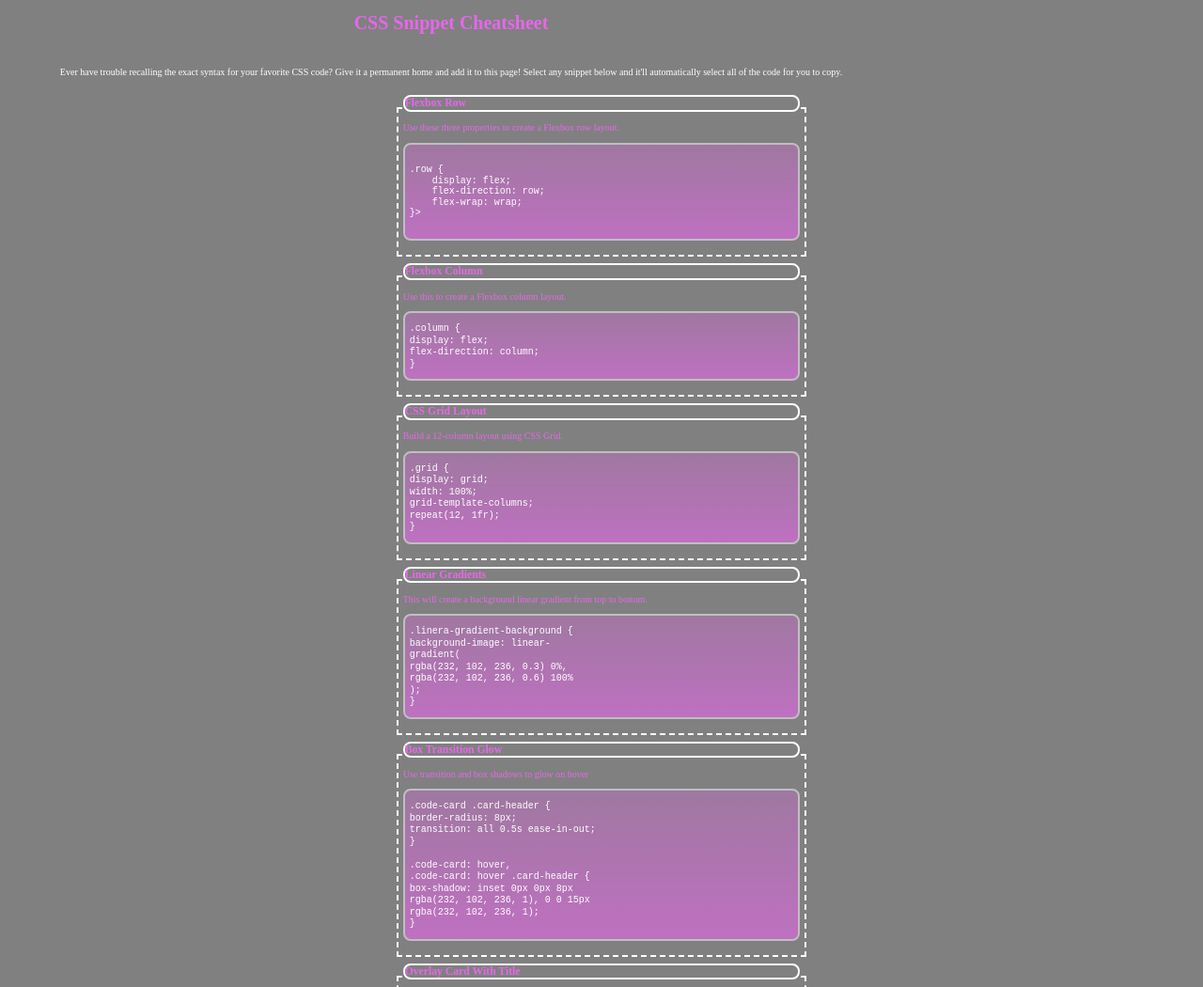
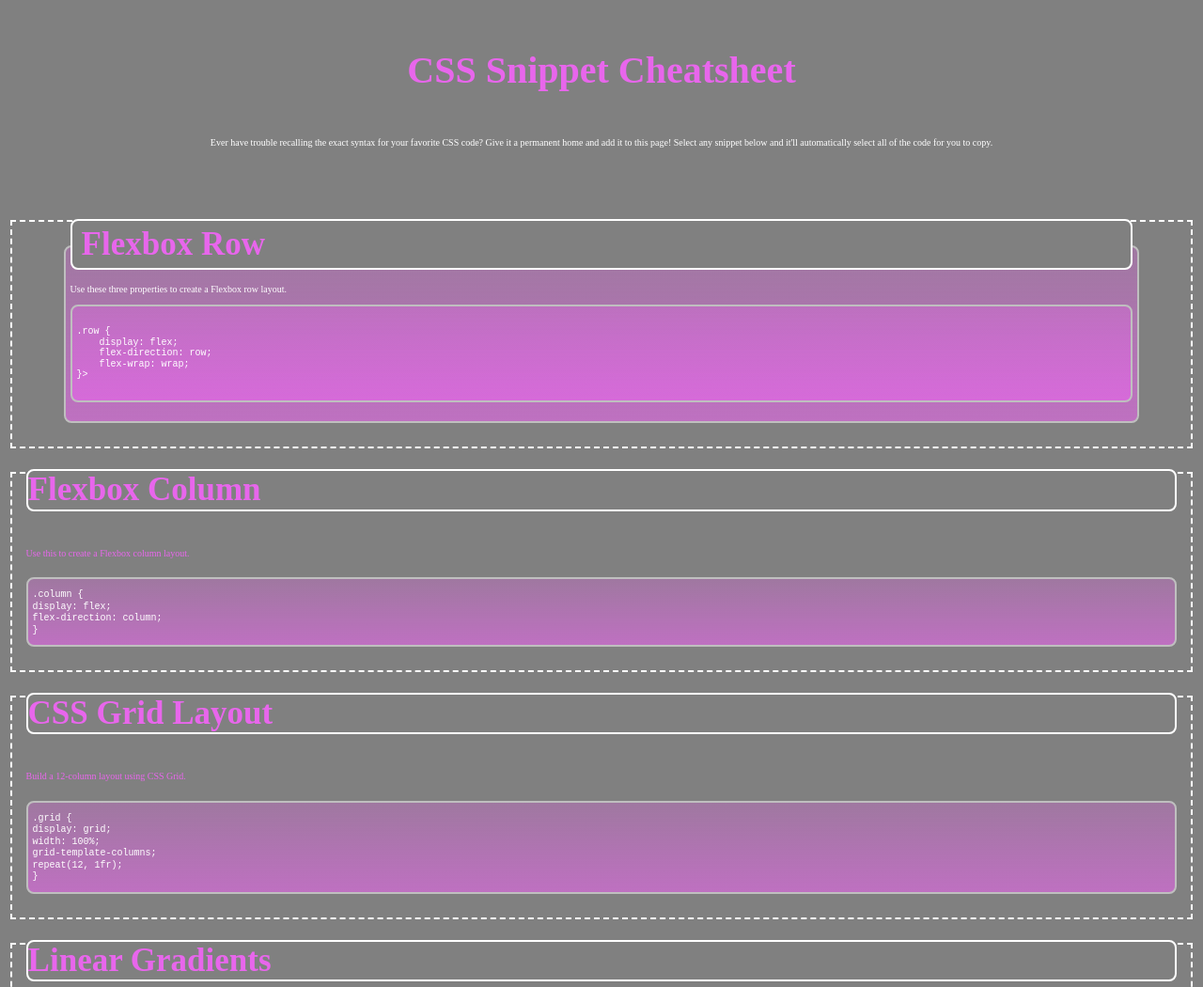
Before and after one commit to alonzofroman/code-snippet, a plain HTML site: page index.html in a window 1280 px wide. Shown: the top 1050 px of the page at 94% size. Drawn offline with Linux system fonts and the light colour scheme.

Commit message:
css update before driver switch

```diff
--- a/assets/style.css
+++ b/assets/style.css
@@ -9,6 +9,9 @@ html {
 
 header {
     text-align: center;
+    width: 96%;
+    padding: 2.5rem;
+    margin: 0 auto;
 }
 
 h1{
@@ -17,14 +20,12 @@ h1{
 
 header > p {
     color: white;
-    margin-left: 10px;
-    margin-right: 10px;
 }
 
-/* main {
-    max-width:fit-content;
-    margin:auto;
-} */
+main {
+    width:96%;
+    margin: 2rem auto;
+}
 
 body {
     /* vertical-align: middle; */
@@ -42,7 +43,11 @@ body {
     justify-content: center;
 }
 
-.column {
+.card-column {
+    flex: 1 0 100%;
+    padding: 1.5rem;
+    transition: flex-basis 500ms linear;
+    margin-bottom: 1.5rem;
     display: flex;
     flex-direction: column;
 }
@@ -56,6 +61,9 @@ body {
 .code-card .card-header {
     border-radius: 8px;
     transition: all 0.5s ease-in-out;
+    position: relative;
+    margin: -4rem 0 1.5rem 0;
+    padding: 0.5rem 1rem;
 }
 
 .code-card:hover,
@@ -63,8 +71,22 @@ body {
     box-shadow: inset 0px 0px 8px rgba(232, 102, 236, 1),
     0 0 15px rgba(232, 102, 236, 1);
 }
+h1 {
+    /* 4rem = 40px (4 * 10px) */
+    font-size: 4rem;
+  }
 
-h3 {
+
+  h3 {
+    font-size: 3rem;
+  }
+
+  p {
+    margin-bottom: 1rem;
+  }
+
+h2 {
+    font-size: 3.5rem;
     position: relative;
     margin-top: -20px;
     border: 2px solid white;
--- a/index.html
+++ b/index.html
@@ -20,9 +20,9 @@
 
         <main>
             <section class="row justify-center">
-                <div class="snippet">
-
-                    <h3>Flexbox Row</h3>
+                <div class="card-column">
+                    <figure class="code-card">
+                    <h2 class="card-header">Flexbox Row</h2>
                     <p>Use these three properties to create a Flexbox row layout.</p>
                     <pre class="code-card"> <code>
 .row {
@@ -31,12 +31,13 @@
     flex-wrap: wrap;
 }</code>>
                     </pre>
+                </figure>
                 </div>
             </section>
 
             <section class="row justify-center">
-                <div class="snippet">
-                    <h3>Flexbox Column</h3>
+                <div class="card-column">
+                    <h2 class="card-header">Flexbox Column</h2>
                     <p>Use this to create a Flexbox column layout.</p>
                     <p class="code-card"> <code>
                      .column { <br>
@@ -48,8 +49,8 @@
             </section>
 
             <section class="row justify-center">
-                <div class="snippet">
-                    <h3>CSS Grid Layout</h3>
+                <div class="card-column">
+                    <h2 class="card-header">CSS Grid Layout</h2>
                     <p>Build a 12-column layout using CSS Grid.</p>
                     <p class="code-card"> <code>
                         .grid { <br>
@@ -64,8 +65,8 @@
             </section>
 
             <section class="row justify-center">
-                <div class="snippet">
-                    <h3>Linear Gradients</h3>
+                <div class="card-column">
+                    <h2 class="card-header">Linear Gradients</h2>
                     <p>This will create a background linear gradient from top to bottom.</p>
                     <p class="code-card"> <code>
                         .linera-gradient-background { <br>
@@ -81,8 +82,8 @@
             </section>
 
             <section class="row justify-center">
-                <div class="snippet">
-                    <h3>Box Transition Glow</h3>
+                <div class="card-column">
+                    <h2 class="card-header">Box Transition Glow</h2>
                     <p>Use transition and box shadows to glow on hover</p>
                     <p class="code-card"> <code>
                         .code-card .card-header { <br>
@@ -101,8 +102,8 @@
             </section>
 
             <section class="row justify-center">
-                <div class="snippet">
-                    <h3>Overlay Card With Title</h3>
+                <div class="card-column">
+                    <h2 class="card-header">Overlay Card With Title</h2>
                     <p>Use position properties and negative margins to raise elements higher than their natural starting point.</p>
                     <p class="code-card"> <code>
                         .card-header { <br>
```
